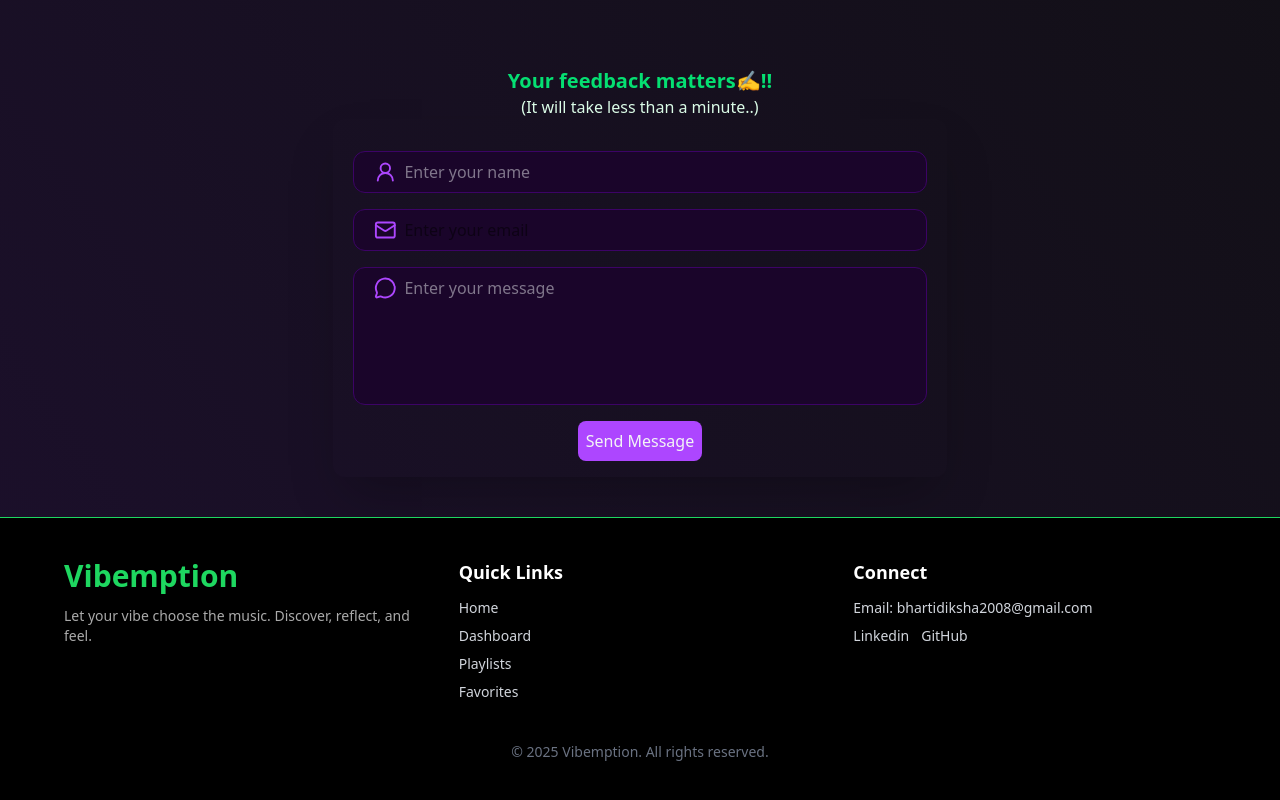
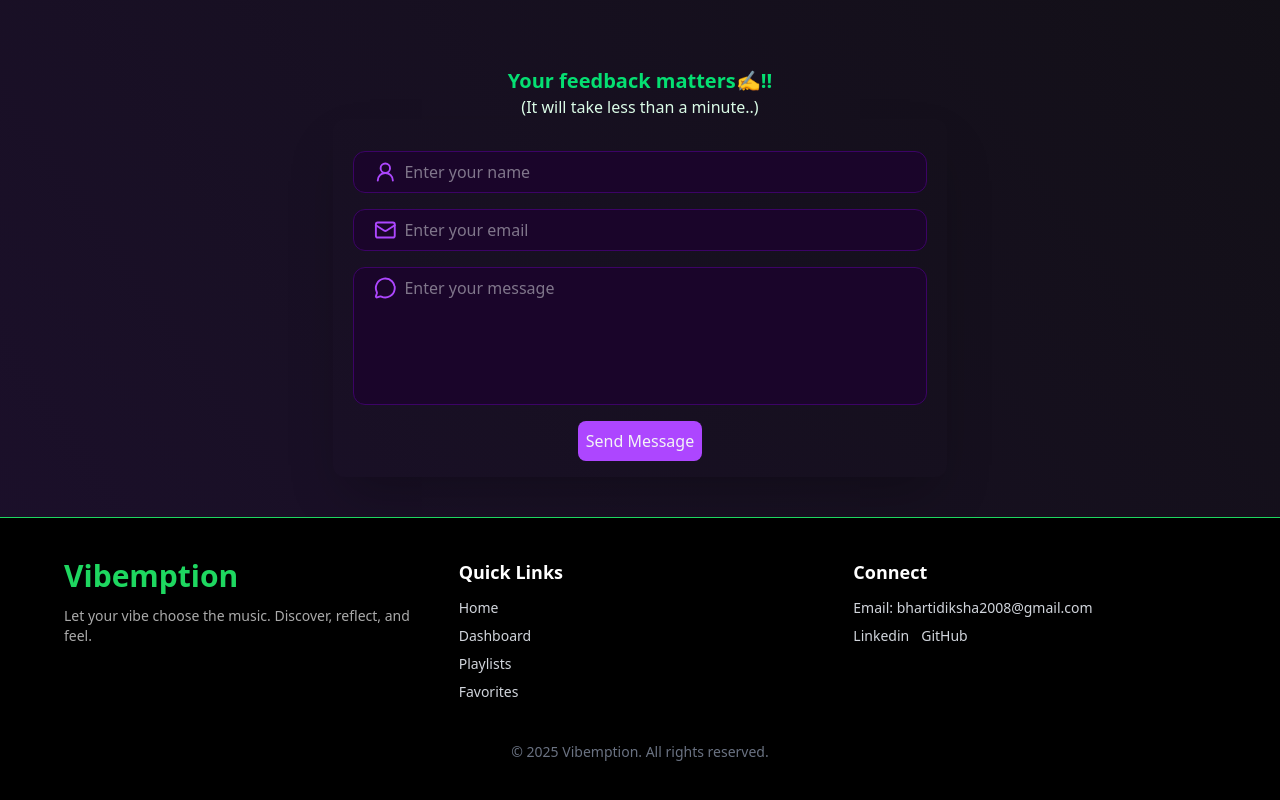
Before and after one commit to Diksha8-db/Vibemption, a React (Vite) app in the folder frontend/: page /help in a window 1280 px wide. Shown: the part 985-1785 px from the top of the page. Built offline with nearby package versions, Linux system fonts and the light colour scheme; no server answers.

Commit message:
text-color-change

```diff
--- a/frontend/src/ui/ContactForm.jsx
+++ b/frontend/src/ui/ContactForm.jsx
@@ -72,7 +72,7 @@ function ContactForm() {
           name='email'
           type="email"
           placeholder="Enter your email"
-          className="bg-transparent outline-0 border-0text-gray-200 w-full"
+          className="bg-transparent outline-0 border-0 text-gray-200 w-full"
           required
         />
       </div>
```
